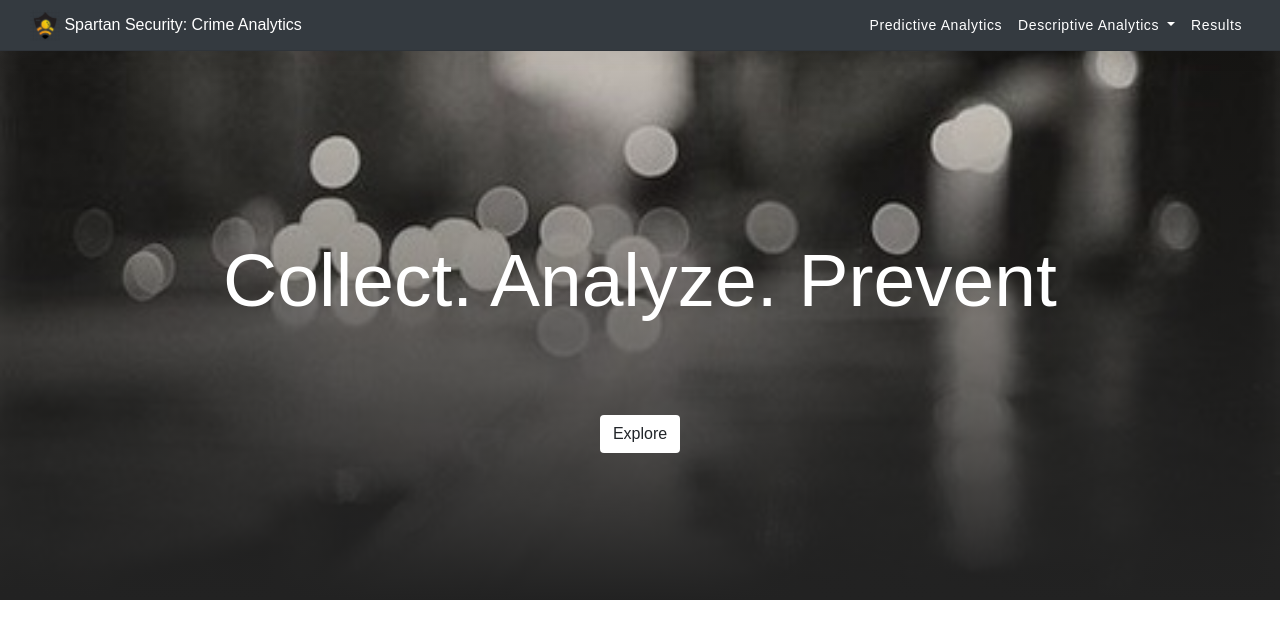
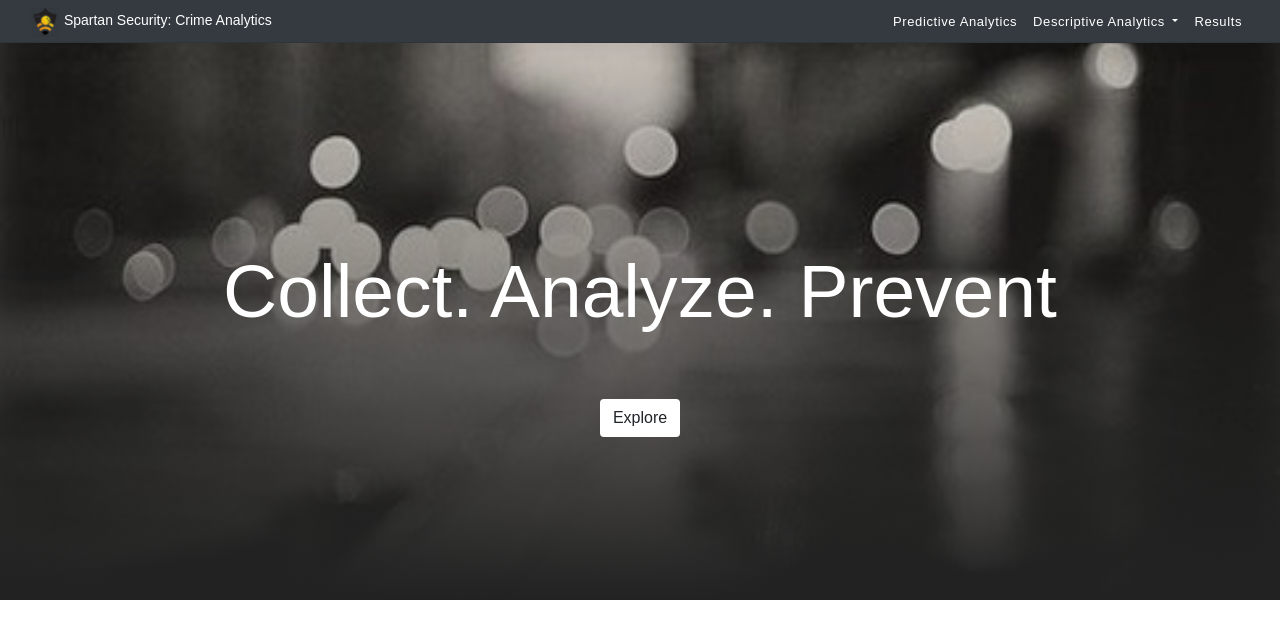
Before and after one commit to Swayam595/SpartanSecurity, a Flask app: page / in a window 1280 px wide. Shown: the top 644 px of the page. Run offline with Flask 2, Linux system fonts and the light colour scheme; some libraries are stand-ins or nearby versions.

Commit message:
explore button moved up

```diff
--- a/app/static/css/style.css
+++ b/app/static/css/style.css
@@ -1,20 +1,20 @@
-html{
-    scroll-behavior: smooth;
+html {
+  scroll-behavior: smooth;
 }
 body{
     font-family: sans-serif;
 }
 .bg-dark{
-    padding: 5px 30px;
+    padding: 1px 30px;
     box-shadow: 0 0.5rem 1rem rgba(0,0,0,.05), inset 0 -1px 0 rgba(0,0,0,.1);
 }
 .navbar-brand{
-    font-size:16px;
+    font-size:14px;
 }
 .navbar-dark .navbar-nav .nav-link{
     font-family: Sen, sans-serif;
     letter-spacing: 0.6px;
-    font-size:14px;
+    font-size:13px;
 }
 .banner{
     background-image: url(../images/news1.png);
@@ -33,6 +33,7 @@ body{
     font-weight:500;
     font-size: 75px;
     width:100%;
+    height:0;
 }
 .banner button{
     background-color:white;
--- a/app/templates/home2.html
+++ b/app/templates/home2.html
@@ -7,8 +7,8 @@
 
 <div class="container-fluid">
     <div class="row banner">
-        <h1 class="banner-text">Collect. Analyze. Prevent</h1>
-        <div class="w-100 text-center mt-n5">
+        <div class="banner-text">Collect. Analyze. Prevent</div>
+        <div class="w-100 text-center">
             <a class="js-scroll" href="#about">
                 <button class="btn explore-btn">Explore</button>
             </a>
@@ -62,7 +62,5 @@ $(window).scroll(function(){
     $(".explore-btn").css("opacity", 1 - $(window).scrollTop() / 250);
 });
 
-
-
 </script>
 {% endblock %}
```
